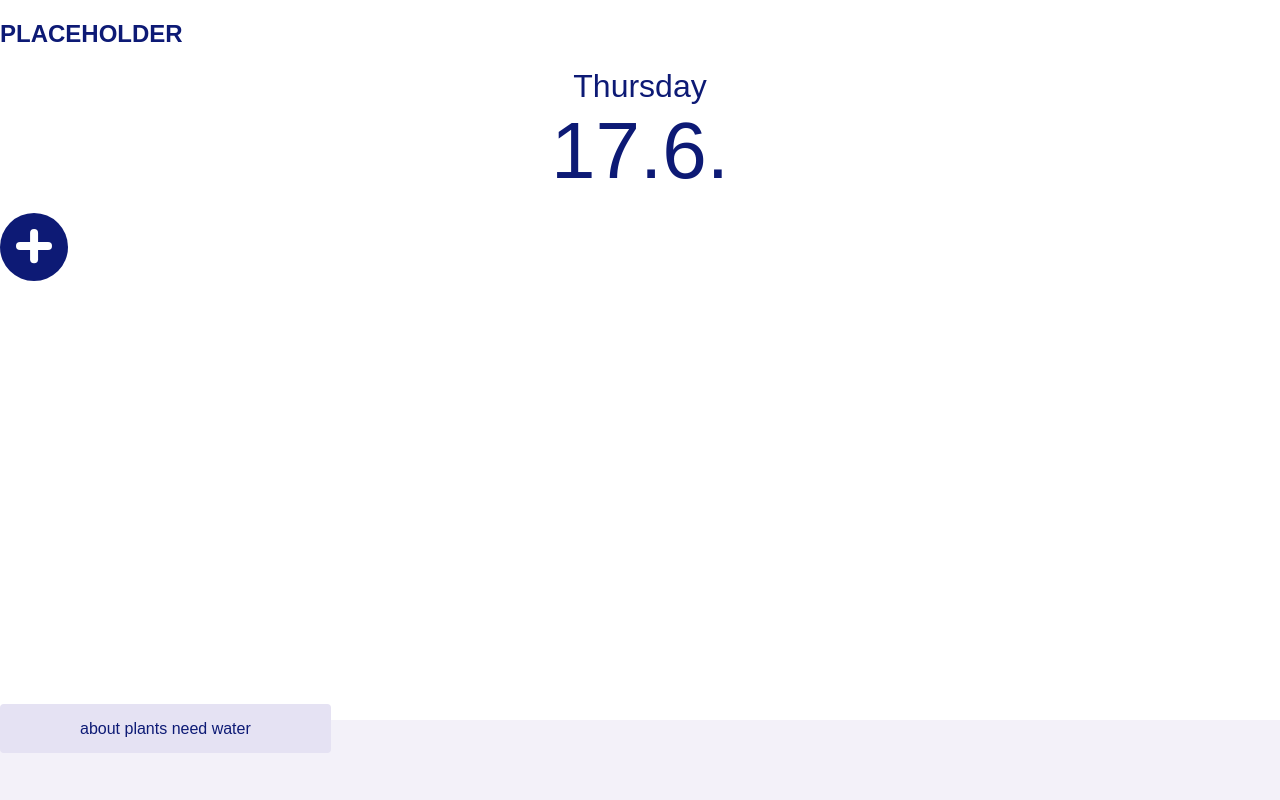
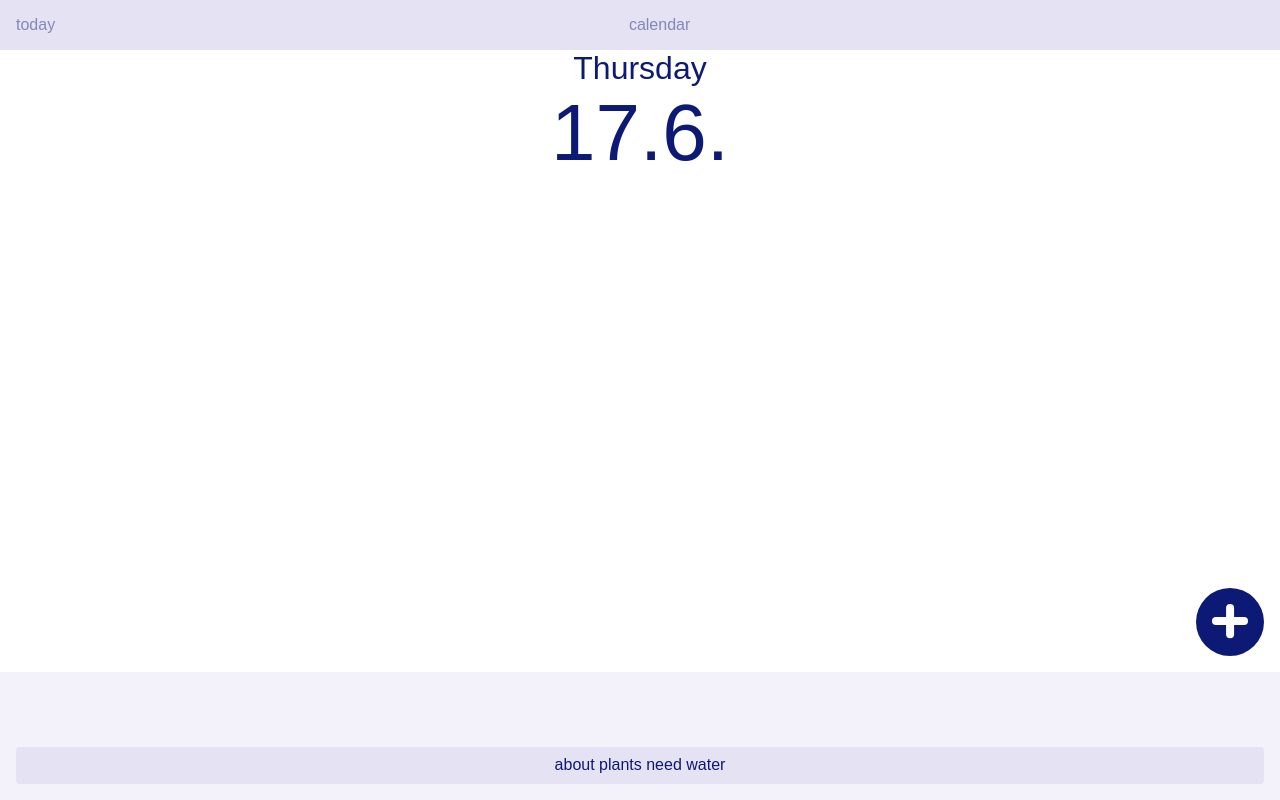
Before and after one commit to jujuzitroni/plants-need-water, a React (Vite) app: page / in a window 1280 px wide. Built offline with nearby package versions, Linux system fonts and the light colour scheme.

Commit message:
💄 add layout to HabitList page

```diff
--- a/src/app/components/PageLink/PageLink.module.css
+++ b/src/app/components/PageLink/PageLink.module.css
@@ -11,8 +11,10 @@
 
 .about {
   background-color: var(--main-color);
-  padding: 1em 5em;
+  padding: 0.6em 1em;
   border-radius: 0.25em;
+  width: 100%;
+  text-align: center;
 }
 
 .about:active {
@@ -25,6 +27,9 @@
   border-radius: 50%;
   display: inline-grid;
   place-items: center;
+  position: absolute;
+  bottom: 1em;
+  right: 1em;
 }
 
 .plus:active {
--- a/src/app/pages/HabitList/HabitList.module.css
+++ b/src/app/pages/HabitList/HabitList.module.css
@@ -4,9 +4,24 @@
   grid-template-rows: auto 1fr auto;
 }
 
+.main {
+  position: relative;
+}
+
 .footer {
+  display: flex;
   background-color: var(--secondary-color);
-  height: 5em;
+  height: 8em;
+  padding: 1em;
+  align-items: flex-end;
+}
+
+.habitList {
+  display: grid;
+  grid-row-gap: 0.5em;
+  grid-auto-rows: 4em;
+  padding: 0;
+  margin: 0;
 }
 
 .habitColor {
--- a/src/app/pages/HabitList/HabitList.tsx
+++ b/src/app/pages/HabitList/HabitList.tsx
@@ -4,6 +4,7 @@ import PageLink from '../../components/PageLink/PageLink';
 import SwipeDate from '../../components/SwipeDate/SwipeDate';
 import styles from './HabitList.module.css';
 import { Habit } from '../../App';
+import PageNav from '../../components/PageNav/PageNav';
 
 type HabitListProps = {
   habits: Habit[];
@@ -25,11 +26,11 @@ function HabitList({ habits }: HabitListProps): JSX.Element {
   return (
     <div className={styles.container}>
       <header>
-        <h2>PLACEHOLDER</h2>
+        <PageNav />
       </header>
       <main className={styles.main}>
         <SwipeDate />
-        <ul>{habits.map(toListElement)}</ul>
+        <ul className={styles.habitList}>{habits.map(toListElement)}</ul>
 
         <PageLink variant="plus" link="/create-habit">
           <PlusIcon />
```
